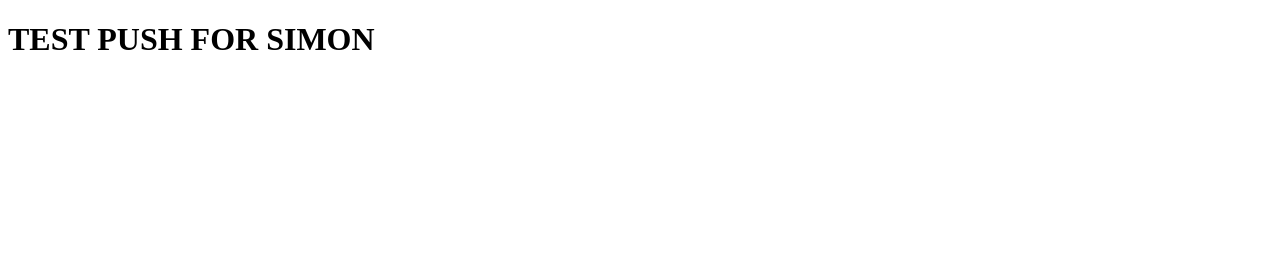
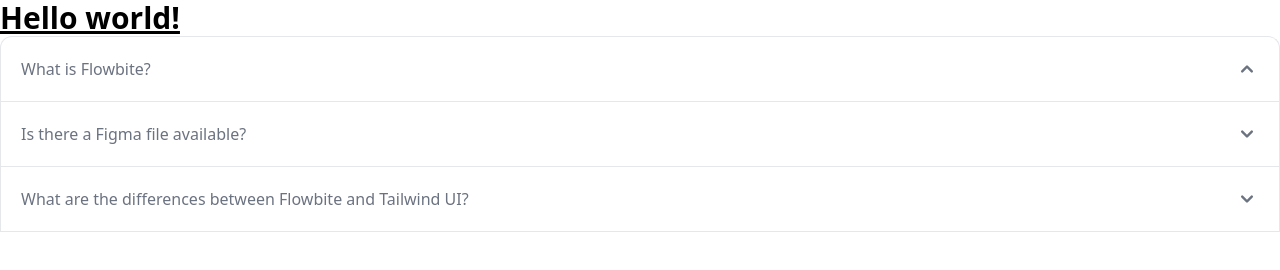
Before and after one commit to SimonFinnigan/weather-app-collab, a website: page index.html in a window 1280 px wide. Drawn offline with Linux system fonts and the light colour scheme.

Commit message:
added tailwind

```diff
--- a/index.html
+++ b/index.html
@@ -7,8 +7,57 @@
     <script src="main.js"></script>
     <link rel="stylesheet" href="styles.css">
     <title>Document</title>
+  <link href="/dist/output.css" rel="stylesheet">
 </head>
 <body>
-    <h1>TEST PUSH FOR SIMON</h1>
+  <h1 class="text-3xl font-bold underline">
+    Hello world!
+  </h1>
+
+
+<div id="accordion-collapse" data-accordion="collapse">
+    <h2 id="accordion-collapse-heading-1">
+      <button type="button" class="flex items-center justify-between w-full p-5 font-medium text-left text-gray-500 border border-b-0 border-gray-200 rounded-t-xl focus:ring-4 focus:ring-gray-200 dark:focus:ring-gray-800 dark:border-gray-700 dark:text-gray-400 hover:bg-gray-100 dark:hover:bg-gray-800" data-accordion-target="#accordion-collapse-body-1" aria-expanded="true" aria-controls="accordion-collapse-body-1">
+        <span>What is Flowbite?</span>
+        <svg data-accordion-icon class="w-6 h-6 rotate-180 shrink-0" fill="currentColor" viewBox="0 0 20 20" xmlns="http://www.w3.org/2000/svg"><path fill-rule="evenodd" d="M5.293 7.293a1 1 0 011.414 0L10 10.586l3.293-3.293a1 1 0 111.414 1.414l-4 4a1 1 0 01-1.414 0l-4-4a1 1 0 010-1.414z" clip-rule="evenodd"></path></svg>
+      </button>
+    </h2>
+    <div id="accordion-collapse-body-1" class="hidden" aria-labelledby="accordion-collapse-heading-1">
+      <div class="p-5 border border-b-0 border-gray-200 dark:border-gray-700 dark:bg-gray-900">
+        <p class="mb-2 text-gray-500 dark:text-gray-400">Flowbite is an open-source library of interactive components built on top of Tailwind CSS including buttons, dropdowns, modals, navbars, and more.</p>
+        <p class="text-gray-500 dark:text-gray-400">Check out this guide to learn how to <a href="/docs/getting-started/introduction/" class="text-blue-600 dark:text-blue-500 hover:underline">get started</a> and start developing websites even faster with components on top of Tailwind CSS.</p>
+      </div>
+    </div>
+    <h2 id="accordion-collapse-heading-2">
+      <button type="button" class="flex items-center justify-between w-full p-5 font-medium text-left text-gray-500 border border-b-0 border-gray-200 focus:ring-4 focus:ring-gray-200 dark:focus:ring-gray-800 dark:border-gray-700 dark:text-gray-400 hover:bg-gray-100 dark:hover:bg-gray-800" data-accordion-target="#accordion-collapse-body-2" aria-expanded="false" aria-controls="accordion-collapse-body-2">
+        <span>Is there a Figma file available?</span>
+        <svg data-accordion-icon class="w-6 h-6 shrink-0" fill="currentColor" viewBox="0 0 20 20" xmlns="http://www.w3.org/2000/svg"><path fill-rule="evenodd" d="M5.293 7.293a1 1 0 011.414 0L10 10.586l3.293-3.293a1 1 0 111.414 1.414l-4 4a1 1 0 01-1.414 0l-4-4a1 1 0 010-1.414z" clip-rule="evenodd"></path></svg>
+      </button>
+    </h2>
+    <div id="accordion-collapse-body-2" class="hidden" aria-labelledby="accordion-collapse-heading-2">
+      <div class="p-5 border border-b-0 border-gray-200 dark:border-gray-700">
+        <p class="mb-2 text-gray-500 dark:text-gray-400">Flowbite is first conceptualized and designed using the Figma software so everything you see in the library has a design equivalent in our Figma file.</p>
+        <p class="text-gray-500 dark:text-gray-400">Check out the <a href="https://flowbite.com/figma/" class="text-blue-600 dark:text-blue-500 hover:underline">Figma design system</a> based on the utility classes from Tailwind CSS and components from Flowbite.</p>
+      </div>
+    </div>
+    <h2 id="accordion-collapse-heading-3">
+      <button type="button" class="flex items-center justify-between w-full p-5 font-medium text-left text-gray-500 border border-gray-200 focus:ring-4 focus:ring-gray-200 dark:focus:ring-gray-800 dark:border-gray-700 dark:text-gray-400 hover:bg-gray-100 dark:hover:bg-gray-800" data-accordion-target="#accordion-collapse-body-3" aria-expanded="false" aria-controls="accordion-collapse-body-3">
+        <span>What are the differences between Flowbite and Tailwind UI?</span>
+        <svg data-accordion-icon class="w-6 h-6 shrink-0" fill="currentColor" viewBox="0 0 20 20" xmlns="http://www.w3.org/2000/svg"><path fill-rule="evenodd" d="M5.293 7.293a1 1 0 011.414 0L10 10.586l3.293-3.293a1 1 0 111.414 1.414l-4 4a1 1 0 01-1.414 0l-4-4a1 1 0 010-1.414z" clip-rule="evenodd"></path></svg>
+      </button>
+    </h2>
+    <div id="accordion-collapse-body-3" class="hidden" aria-labelledby="accordion-collapse-heading-3">
+      <div class="p-5 border border-t-0 border-gray-200 dark:border-gray-700">
+        <p class="mb-2 text-gray-500 dark:text-gray-400">The main difference is that the core components from Flowbite are open source under the MIT license, whereas Tailwind UI is a paid product. Another difference is that Flowbite relies on smaller and standalone components, whereas Tailwind UI offers sections of pages.</p>
+        <p class="mb-2 text-gray-500 dark:text-gray-400">However, we actually recommend using both Flowbite, Flowbite Pro, and even Tailwind UI as there is no technical reason stopping you from using the best of two worlds.</p>
+        <p class="mb-2 text-gray-500 dark:text-gray-400">Learn more about these technologies:</p>
+        <ul class="pl-5 text-gray-500 list-disc dark:text-gray-400">
+          <li><a href="https://flowbite.com/pro/" class="text-blue-600 dark:text-blue-500 hover:underline">Flowbite Pro</a></li>
+          <li><a href="https://tailwindui.com/" rel="nofollow" class="text-blue-600 dark:text-blue-500 hover:underline">Tailwind UI</a></li>
+        </ul>
+      </div>
+    </div>
+  </div>
+
 </body>
 </html>
--- /dev/null
+++ b/package.json
@@ -0,0 +1,5 @@
+{
+  "devDependencies": {
+    "tailwindcss": "^3.3.2"
+  }
+}
--- a/styles.css
+++ b/styles.css
@@ -0,0 +1,3 @@
+@tailwind base;
+@tailwind components;
+@tailwind utilities;
--- /dev/null
+++ b/tailwind.config.js
@@ -0,0 +1,8 @@
+/** @type {import('tailwindcss').Config} */
+module.exports = {
+  content: ["./index.html"],
+  theme: {
+    extend: {},
+  },
+  plugins: [],
+}
```
Also changed, not shown: dist/output.css (added), 1 other file.
